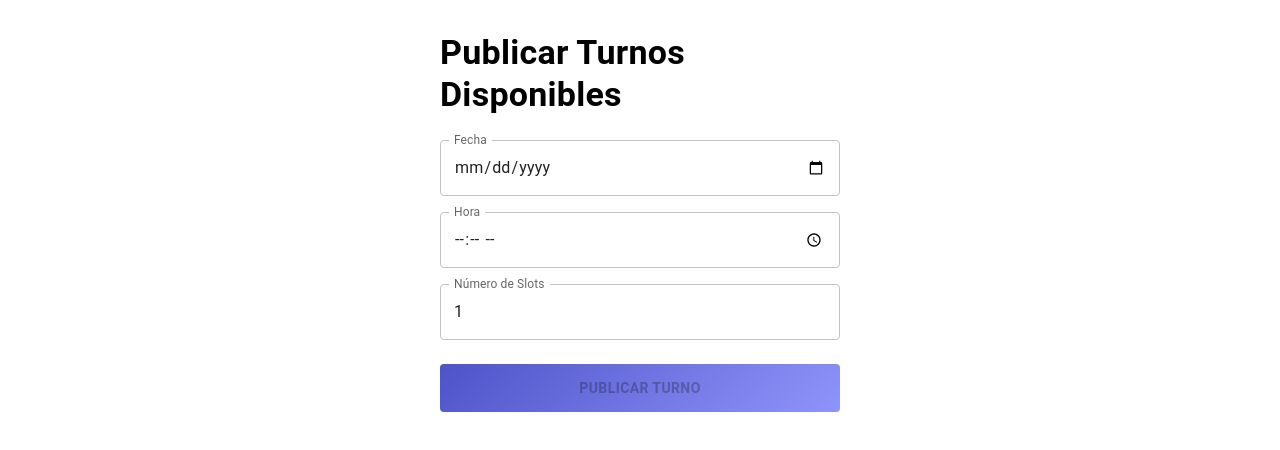
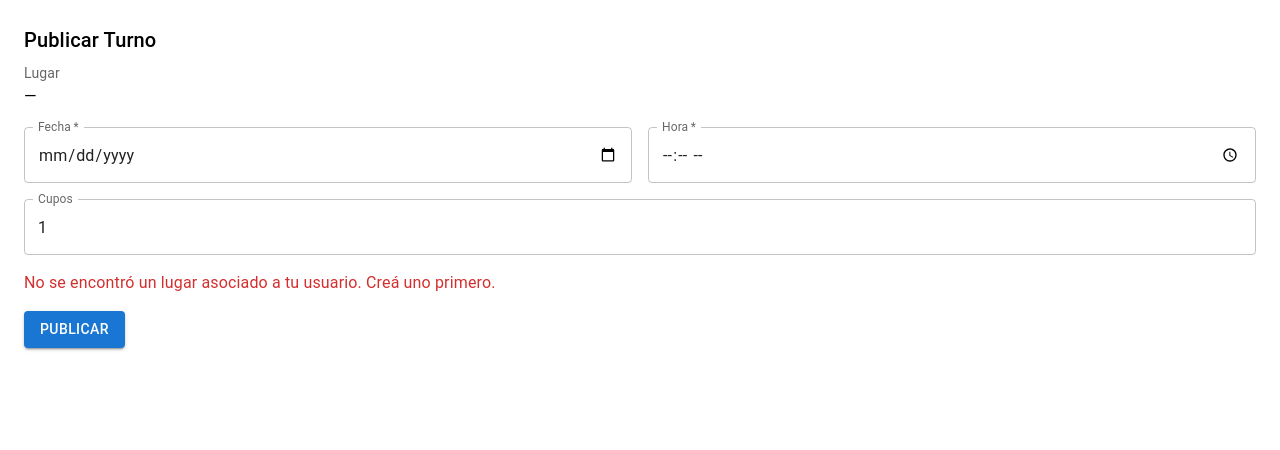
Before and after one commit to elianumansky/turnit, a React (Create React App) app: page /publish-turn in a window 1280 px wide. Shown: the top 450 px of the page. Built offline with nearby package versions, Linux system fonts and the light colour scheme; no server answers; the database is empty; sample sign-in values are in the browser's storage.

Commit message:
se rompio todo

```diff
--- a/src/components/PlaceDashboard.js
+++ b/src/components/PlaceDashboard.js
@@ -3,11 +3,6 @@ import {
   Typography,
   Box,
   Button,
-  List,
-  ListItem,
-  ListItemText,
-  ListItemSecondaryAction,
-  IconButton,
   Grid,
   Card,
   CardContent,
@@ -22,35 +17,48 @@ import {
   onSnapshot,
   deleteDoc,
   doc,
-  getDoc,
+  getDocs,
   updateDoc,
 } from "firebase/firestore";
-import DeleteIcon from "@mui/icons-material/Delete";
 
 export default function PlaceDashboard({ user }) {
   const [publishedTurns, setPublishedTurns] = useState([]);
   const [placeId, setPlaceId] = useState(null);
+  const [placeName, setPlaceName] = useState("");
   const navigate = useNavigate();
 
-  // Obtener placeId del usuario logueado
+  // Obtener el lugar del usuario logueado
   useEffect(() => {
-    const fetchPlaceId = async () => {
+    const fetchPlace = async () => {
       if (!user) return;
 
       try {
-        const placeRef = doc(db, "places", user.uid);
-        const placeSnap = await getDoc(placeRef);
-        if (placeSnap.exists()) {
-          const data = placeSnap.data();
-          setPlaceId(data.placeId);
+        // Buscar primer lugar con ownerId == user.uid
+        let q = query(collection(db, "places"), where("ownerId", "==", user.uid));
+        let snap = await getDocs(q);
+
+        if (!snap.empty) {
+          const d = snap.docs[0];
+          setPlaceId(d.id);
+          setPlaceName(d.data().name || "");
         } else {
-          console.log("No se encontró documento del lugar");
+          // fallback si tu colección es "lugares"
+          q = query(collection(db, "lugares"), where("ownerId", "==", user.uid));
+          snap = await getDocs(q);
+          if (!snap.empty) {
+            const d = snap.docs[0];
+            setPlaceId(d.id);
+            setPlaceName(d.data().name || "");
+          } else {
+            console.log("No se encontró un lugar asociado al usuario.");
+          }
         }
       } catch (err) {
-        console.error("Error al obtener placeId:", err);
+        console.error("Error al obtener el lugar:", err);
       }
     };
-    fetchPlaceId();
+
+    fetchPlace();
   }, [user]);
 
   // Obtener turnos publicados del lugar
@@ -92,8 +100,8 @@ export default function PlaceDashboard({ user }) {
     try {
       const turnoRef = doc(db, "turnos", turno.id);
       await updateDoc(turnoRef, {
-        slotsAvailable: turno.slotsAvailable + 1,
-        reservations: turno.reservations.filter(uid => uid !== userUid),
+        slotsAvailable: (turno.slotsAvailable || turno.slots) + 1,
+        reservations: (turno.reservations || []).filter(uid => uid !== userUid),
       });
       alert(`Reserva del usuario ${userUid} cancelada y el turno está disponible.`);
     } catch (err) {
@@ -106,6 +114,9 @@ export default function PlaceDashboard({ user }) {
     <Box sx={{ p: 3 }}>
       <Typography variant="h4">Dashboard del Lugar</Typography>
       <Typography sx={{ mt: 2 }}>¡Bienvenido, {user.email}!</Typography>
+      <Typography variant="h6" sx={{ mt: 1 }}>
+        Lugar: {placeName || "—"}
+      </Typography>
 
       <Button
         variant="contained"
@@ -136,9 +147,8 @@ export default function PlaceDashboard({ user }) {
                 <CardContent>
                   <Typography variant="h6">Fecha: {turn.date}</Typography>
                   <Typography>Hora: {turn.time}</Typography>
-                  <Typography>Slots disponibles: {turn.slotsAvailable}</Typography>
+                  <Typography>Slots disponibles: {turn.slotsAvailable || turn.slots}</Typography>
 
-                  {/* Lista de usuarios reservados */}
                   {turn.reservations && turn.reservations.length > 0 && (
                     <>
                       <Typography variant="subtitle2" sx={{ mt: 1 }}>Usuarios Reservados:</Typography>
--- a/src/components/PublishTurn.js
+++ b/src/components/PublishTurn.js
@@ -1,133 +1,174 @@
 import React, { useState, useEffect } from "react";
-import { collection, doc, setDoc, getDoc } from "firebase/firestore";
+import { collection, query, where, getDocs, addDoc, serverTimestamp } from "firebase/firestore";
 import { db } from "../firebase";
 import { Typography, Box, TextField, Button } from "@mui/material";
 import { useNavigate } from "react-router-dom";
 
 export default function PublishTurn({ user }) {
-  const [date, setDate] = useState("");
-  const [time, setTime] = useState("");
-  const [slots, setSlots] = useState(1);
+  const [date, setDate] = useState("");       // yyyy-mm-dd
+  const [time, setTime] = useState("");       // hh:mm
+  const [slots, setSlots] = useState(1);      // número de cupos
   const [placeId, setPlaceId] = useState(null);
   const [placeName, setPlaceName] = useState("");
   const [loadingPlace, setLoadingPlace] = useState(true);
+  const [errorMsg, setErrorMsg] = useState("");
   const navigate = useNavigate();
 
-  // Cargar placeId y nombre del lugar
+  // ------------------------------
+  // Buscar automáticamente el lugar del usuario
+  // ------------------------------
   useEffect(() => {
     const fetchPlace = async () => {
-      if (!user) {
-        setLoadingPlace(false);
-        return;
+      if (!user) return;
+
+      try {
+        setLoadingPlace(true);
+        setErrorMsg("");
+
+        // Intentar buscar en "places"
+        let q = query(collection(db, "places"), where("ownerId", "==", user.uid));
+        let snap = await getDocs(q);
+
+        if (!snap.empty) {
+          const d = snap.docs[0];
+          setPlaceId(d.id);
+          setPlaceName(d.data().name || "");
+        } else {
+          // fallback: buscar en "lugares"
+          q = query(collection(db, "lugares"), where("ownerId", "==", user.uid));
+          snap = await getDocs(q);
+          if (!snap.empty) {
+            const d = snap.docs[0];
+            setPlaceId(d.id);
+            setPlaceName(d.data().name || "");
+          } else {
+            setErrorMsg("No se encontró un lugar asociado a tu usuario. Creá uno primero.");
           }
-      try {
-        const userRef = doc(db, "places", user.uid);
-        const userSnap = await getDoc(userRef);
-        if (userSnap.exists()) {
-          const data = userSnap.data();
-          setPlaceId(data.placeId || user.uid); // fallback: uid si no hay placeId
-          setPlaceName(data.name || "Mi Lugar");
-        } else {
-          console.log("No se encontró documento del lugar, se usará UID como placeId");
-          setPlaceId(user.uid);
-          setPlaceName("Mi Lugar");
         }
       } catch (err) {
-        console.error("Error al obtener datos del lugar:", err);
+        console.error("Error al cargar lugar:", err);
+        setErrorMsg("No se pudo cargar el lugar.");
       } finally {
         setLoadingPlace(false);
       }
     };
+
     fetchPlace();
   }, [user]);
 
-  const handlePublish = async () => {
-    if (!date || !time || !slots) {
-      alert("Por favor, completa todos los campos correctamente.");
+  // ------------------------------
+  // Publicar turno
+  // ------------------------------
+  const handlePublish = async (e) => {
+    e.preventDefault();
+    setErrorMsg("");
+
+    if (!user) {
+      setErrorMsg("Debes iniciar sesión.");
+      return;
+    }
+    if (!placeId) {
+      setErrorMsg("No hay un lugar asignado a tu usuario.");
+      return;
+    }
+    if (!date || !time) {
+      setErrorMsg("Completá fecha y hora.");
       return;
     }
 
     try {
-      const turnosRef = collection(db, "turnos");
-      const newTurnoRef = doc(turnosRef);
-      const turnoId = newTurnoRef.id;
+      const isoDateTime = new Date(`${date}T${time}:00`).toISOString();
 
-      await setDoc(newTurnoRef, {
-        turnoId,
+      const payload = {
+        userId: user.uid,
         placeId,
         placeName,
         date,
         time,
-        slotsAvailable: slots,
-        createdAt: new Date(),
-      });
+        dateTime: isoDateTime,
+        slots: Number(slots) || 1,
+        slotsAvailable: Number(slots) || 1,
+        reservations: [],
+        createdAt: serverTimestamp(),
+      };
 
-      alert("Turno publicado con éxito!");
+      await addDoc(collection(db, "turnos"), payload);
+
+      // Redirigir al PlaceDashboard
       navigate("/place-dashboard");
     } catch (err) {
       console.error("Error al publicar turno:", err);
-      alert("Hubo un error al publicar el turno.");
+      setErrorMsg("No se pudo publicar el turno. Revisá la consola.");
     }
   };
 
-  if (loadingPlace)
+  // ------------------------------
+  // Render
+  // ------------------------------
+  if (!user) {
     return (
-      <Typography sx={{ p: 3 }}>Cargando datos del lugar...</Typography>
+      <Box p={2}>
+        <Typography>Iniciá sesión para publicar turnos.</Typography>
+      </Box>
     );
+  }
 
   return (
-    <Box sx={{ p: 3, maxWidth: 400, mx: "auto" }}>
-      <Typography variant="h4" sx={{ mb: 3, fontWeight: "bold" }}>
-        Publicar Turnos Disponibles
+    <Box p={2} component="form" onSubmit={handlePublish}>
+      <Typography variant="h6" gutterBottom>Publicar Turno</Typography>
+
+      {loadingPlace ? (
+        <Typography>Cargando lugar…</Typography>
+      ) : (
+        <>
+          <Box mb={2}>
+            <Typography variant="body2" color="text.secondary">Lugar</Typography>
+            <Typography variant="subtitle1">
+              {placeName ? `${placeName} (ID: ${placeId})` : "—"}
             </Typography>
+          </Box>
 
+          <Box mb={2} display="flex" gap={2}>
             <TextField
               label="Fecha"
               type="date"
               value={date}
               onChange={(e) => setDate(e.target.value)}
+              InputLabelProps={{ shrink: true }}
               fullWidth
-        sx={{ mb: 2 }}
-        InputLabelProps={{ shrink: true }}
+              required
             />
-
             <TextField
               label="Hora"
               type="time"
               value={time}
               onChange={(e) => setTime(e.target.value)}
+              InputLabelProps={{ shrink: true }}
               fullWidth
-        sx={{ mb: 2 }}
-        InputLabelProps={{ shrink: true }}
+              required
             />
+          </Box>
 
+          <Box mb={2}>
             <TextField
-        label="Número de Slots"
+              label="Cupos"
               type="number"
               value={slots}
-        onChange={(e) => setSlots(Number(e.target.value))}
+              onChange={(e) => setSlots(e.target.value)}
+              inputProps={{ min: 1 }}
               fullWidth
-        sx={{ mb: 3 }}
-        inputProps={{ min: 1 }}
             />
+          </Box>
 
-      <Button
-        variant="contained"
-        fullWidth
-        sx={{
-          background: "linear-gradient(135deg, #4e54c8, #8f94fb)",
-          color: "#fff",
-          fontWeight: "bold",
-          py: 1.5,
-          ":hover": {
-            background: "linear-gradient(135deg, #8f94fb, #4e54c8)",
-          },
-        }}
-        onClick={handlePublish}
-        disabled={!date || !time || !slots || !placeId}
-      >
-        Publicar Turno
-      </Button>
+          {errorMsg && (
+            <Box mb={2}>
+              <Typography color="error">{errorMsg}</Typography>
+            </Box>
+          )}
+
+          <Button type="submit" variant="contained">Publicar</Button>
+        </>
+      )}
     </Box>
   );
 }
--- a/src/components/UserDashboard.js
+++ b/src/components/UserDashboard.js
@@ -1,7 +1,7 @@
 import React, { useState, useEffect } from "react";
 import { collection, query, where, onSnapshot, doc, updateDoc } from "firebase/firestore";
 import { db } from "../firebase";
-import { Typography, Card, CardContent, Button, Grid } from "@mui/material";
+import { Typography, Card, CardContent, Button, Grid, Box } from "@mui/material";
 
 export default function UserDashboard({ user }) {
   const [availableTurns, setAvailableTurns] = useState([]);
@@ -14,17 +14,18 @@ export default function UserDashboard({ user }) {
   // Turnos disponibles
   // ------------------------------
   useEffect(() => {
+    const q = query(collection(db, "turnos"), where("slotsAvailable", ">", 0));
     const unsubscribe = onSnapshot(
-      query(collection(db, "turnos"), where("slotsAvailable", ">", 0)),
+      q,
       (snapshot) => {
         const turns = snapshot.docs.map(doc => ({ id: doc.id, ...doc.data() }));
-        turns.sort((a, b) => (a.distance || Infinity) - (b.distance || Infinity));
         setAvailableTurns(turns);
         setLoadingAvailable(false);
       },
       (err) => {
         console.error("Error al cargar turnos disponibles:", err);
         setError("No se pudieron cargar los turnos disponibles");
+        setLoadingAvailable(false);
       }
     );
 
@@ -37,8 +38,9 @@ export default function UserDashboard({ user }) {
   useEffect(() => {
     if (!user) return;
 
+    const q = query(collection(db, "turnos"), where("reservations", "array-contains", user.uid));
     const unsubscribe = onSnapshot(
-      query(collection(db, "turnos"), where("reservations", "array-contains", user.uid)),
+      q,
       (snapshot) => {
         const turns = snapshot.docs.map(doc => ({ id: doc.id, ...doc.data() }));
         setUserTurns(turns);
@@ -46,6 +48,7 @@ export default function UserDashboard({ user }) {
       },
       (err) => {
         console.error("Error al cargar turnos del usuario:", err);
+        setLoadingUserTurns(false);
       }
     );
 
@@ -60,7 +63,7 @@ export default function UserDashboard({ user }) {
     try {
       const turnoRef = doc(db, "turnos", turno.id);
       await updateDoc(turnoRef, {
-        slotsAvailable: turno.slotsAvailable - 1,
+        slotsAvailable: (turno.slotsAvailable || turno.slots) - 1,
         reservations: turno.reservations
           ? [...turno.reservations, user.uid]
           : [user.uid],
@@ -79,8 +82,8 @@ export default function UserDashboard({ user }) {
     try {
       const turnoRef = doc(db, "turnos", turno.id);
       await updateDoc(turnoRef, {
-        slotsAvailable: turno.slotsAvailable + 1,
-        reservations: turno.reservations.filter(uid => uid !== user.uid),
+        slotsAvailable: (turno.slotsAvailable || turno.slots) + 1,
+        reservations: (turno.reservations || []).filter(uid => uid !== user.uid),
       });
     } catch (err) {
       console.error("Error al cancelar turno:", err);
@@ -92,13 +95,13 @@ export default function UserDashboard({ user }) {
   // Render
   // ------------------------------
   return (
-    <div style={{ padding: "2rem", maxWidth: "1000px", margin: "0 auto" }}>
+    <Box sx={{ p: 3, maxWidth: "1000px", margin: "0 auto" }}>
       <Typography variant="h4" gutterBottom>
         Bienvenido {user.displayName || user.email}
       </Typography>
 
       {/* ---------------- Turnos disponibles ---------------- */}
-      <Typography variant="h5" gutterBottom>Turnos Disponibles</Typography>
+      <Typography variant="h5" gutterBottom sx={{ mt: 3 }}>Turnos Disponibles</Typography>
       {error && <Typography color="error">{error}</Typography>}
       {loadingAvailable ? (
         <Typography>Cargando turnos disponibles...</Typography>
@@ -110,13 +113,10 @@ export default function UserDashboard({ user }) {
             <Grid item xs={12} sm={6} md={4} key={turno.id}>
               <Card>
                 <CardContent>
-                  <Typography variant="h6">{turno.placeName}</Typography>
+                  <Typography variant="h6">{turno.placeName || "—"}</Typography>
                   <Typography>Fecha: {turno.date}</Typography>
                   <Typography>Hora: {turno.time}</Typography>
-                  {turno.distance !== undefined && (
-                    <Typography>Distancia: {turno.distance.toFixed(2)} km</Typography>
-                  )}
-                  <Typography>Turnos disponibles: {turno.slotsAvailable}</Typography>
+                  <Typography>Turnos disponibles: {turno.slotsAvailable || turno.slots}</Typography>
                   <Button
                     variant="contained"
                     color="primary"
@@ -144,12 +144,10 @@ export default function UserDashboard({ user }) {
             <Grid item xs={12} sm={6} md={4} key={turno.id}>
               <Card>
                 <CardContent>
-                  <Typography variant="h6">{turno.placeName}</Typography>
+                  <Typography variant="h6">{turno.placeName || "—"}</Typography>
                   <Typography>Fecha: {turno.date}</Typography>
                   <Typography>Hora: {turno.time}</Typography>
-                  {turno.distance !== undefined && (
-                    <Typography>Distancia: {turno.distance.toFixed(2)} km</Typography>
-                  )}
+                  <Typography>Turnos disponibles: {turno.slotsAvailable || turno.slots}</Typography>
                   <Button
                     variant="outlined"
                     color="error"
@@ -164,6 +162,6 @@ export default function UserDashboard({ user }) {
           ))}
         </Grid>
       )}
-    </div>
+    </Box>
   );
 }
```
Also changed, not shown: src/components/Login.js (+18 -14 lines), src/components/RegisterPlace.js (+9 -1 lines). Lines whose indentation alone changed are shown as unchanged.
